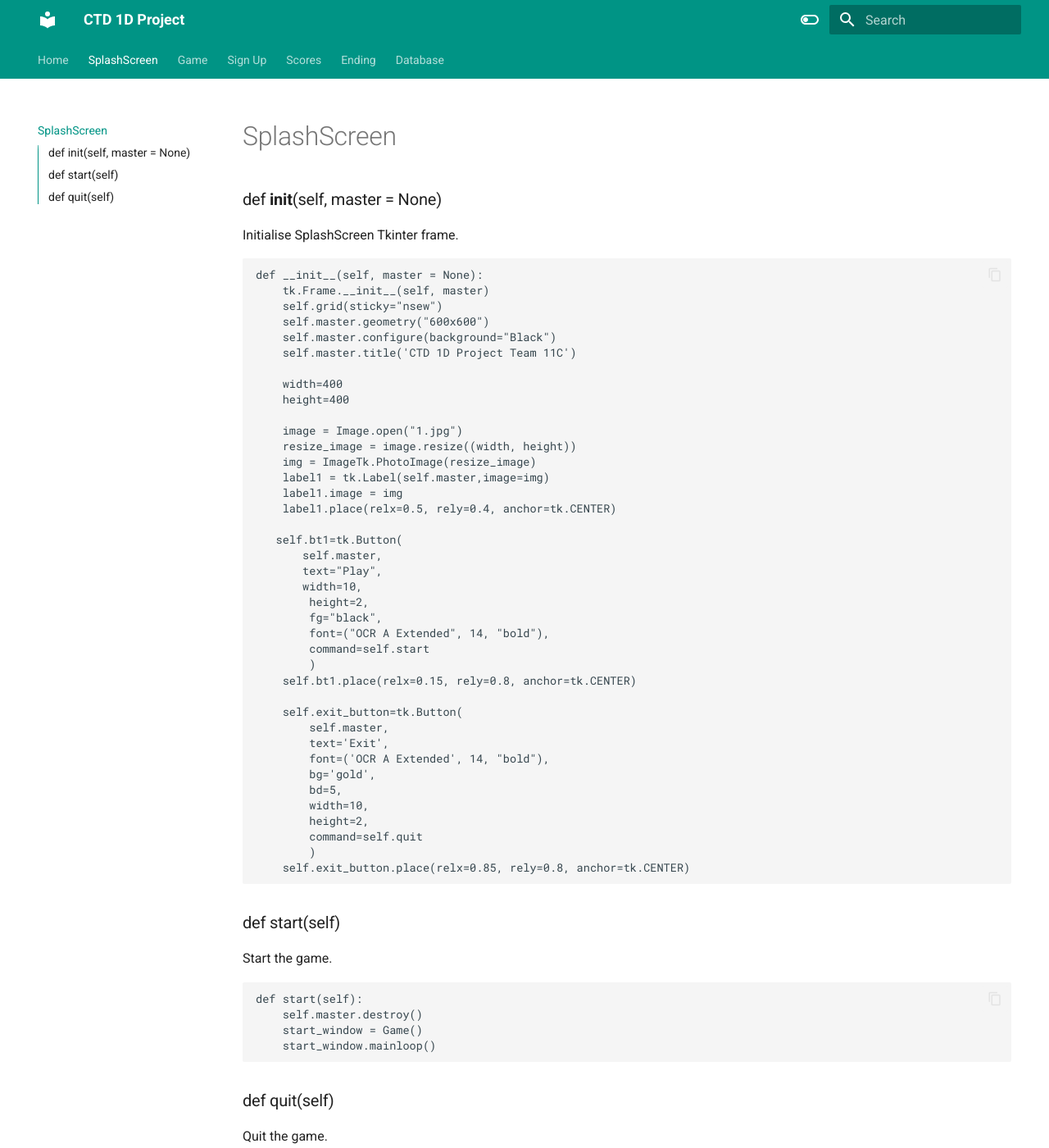
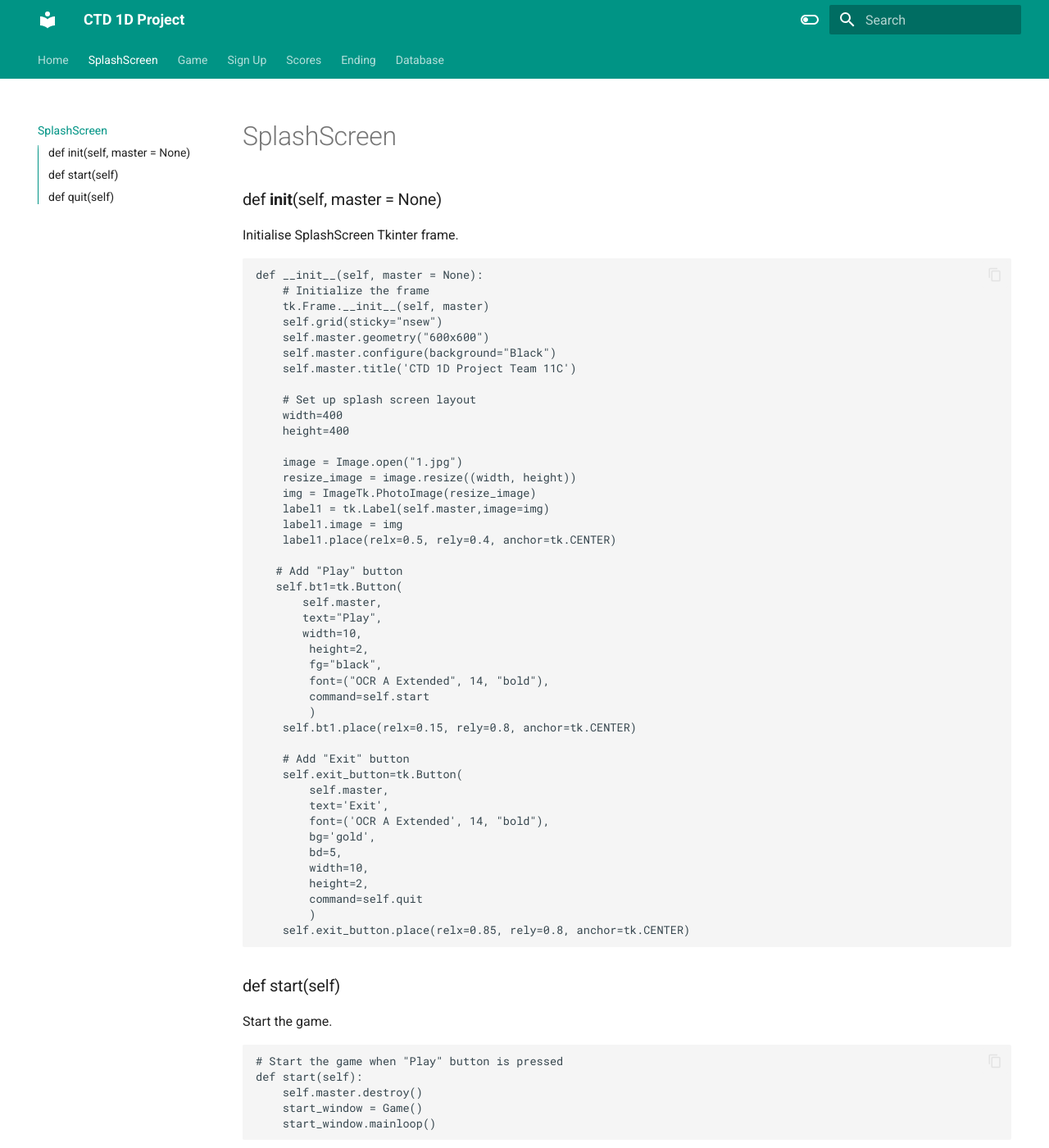
Before and after one commit to zed-ex/CTD-1D-Documentation-Site, an MkDocs documentation site: the page built from docs/splashscreen.md, in a window 1280 px wide and 1400 px high. Shown: the whole window at 82% size. Built offline with MkDocs 1.6.1 and Material for MkDocs 9.7.7, drawn with Linux system fonts in a browser that asks for light colours; some of the changed text lies outside the part shown.

Commit message:
Update splashscreen.md
Added comments for splashscreen

````diff
--- a/docs/splashscreen.md
+++ b/docs/splashscreen.md
@@ -2,12 +2,14 @@
 Initialise SplashScreen Tkinter frame.
 ``` py
 def __init__(self, master = None):
+    # Initialize the frame
     tk.Frame.__init__(self, master)
     self.grid(sticky="nsew")
     self.master.geometry("600x600")
     self.master.configure(background="Black")
     self.master.title('CTD 1D Project Team 11C')
 
+    # Set up splash screen layout
     width=400
     height=400
 
@@ -18,6 +20,7 @@ def __init__(self, master = None):
     label1.image = img
     label1.place(relx=0.5, rely=0.4, anchor=tk.CENTER)
 
+   # Add "Play" button
    self.bt1=tk.Button(
        self.master,
        text="Play",
@@ -29,6 +32,7 @@ def __init__(self, master = None):
         )
     self.bt1.place(relx=0.15, rely=0.8, anchor=tk.CENTER)
 
+    # Add "Exit" button
     self.exit_button=tk.Button(
         self.master,
         text='Exit',
@@ -44,6 +48,7 @@ def __init__(self, master = None):
 ### def start(self)
 Start the game.
 ``` py
+# Start the game when "Play" button is pressed
 def start(self):
     self.master.destroy()
     start_window = Game()
@@ -53,6 +58,7 @@ def start(self):
 ### def quit(self)
 Quit the game.
 ```py
+# Quit the application when "Exit" button is pressed
 def quit(self):
     sys.exit()
 ```
````
